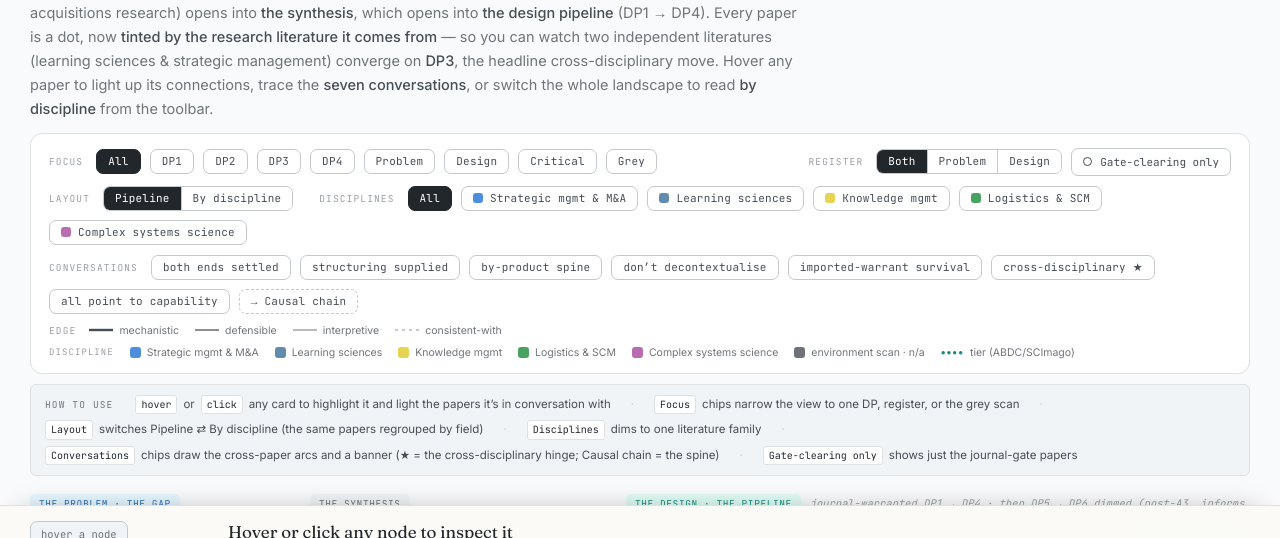
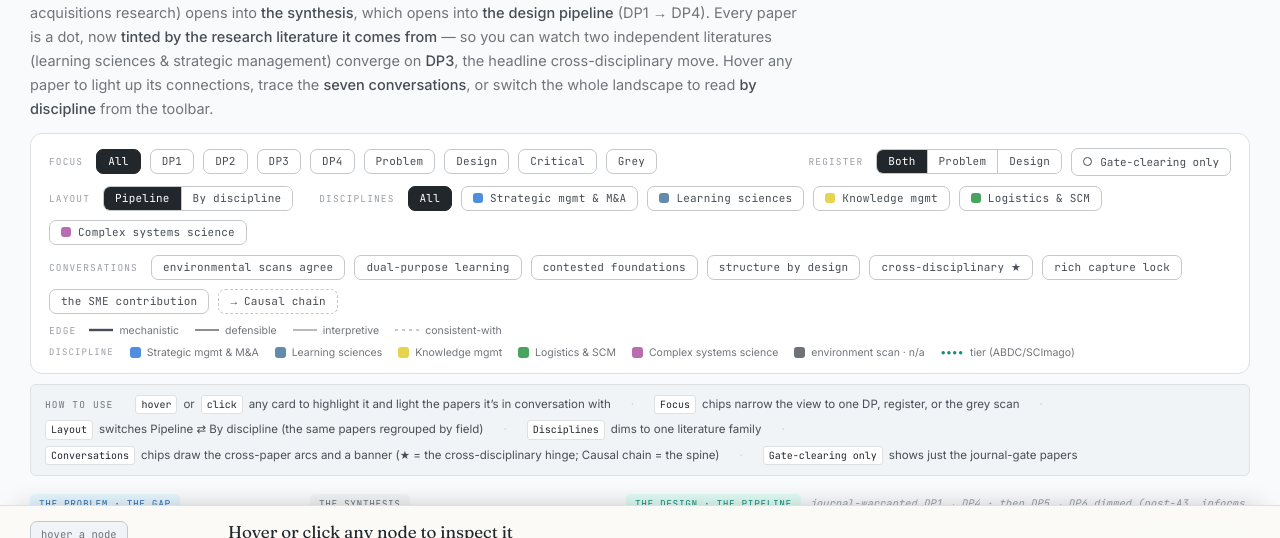
Before and after one commit to implicatio-grace/BUS922_A1B, a plain HTML site: page evidence-landscape.html in a window 1280 px wide. Shown: the part 194-732 px from the top of the page. Drawn offline with Linux system fonts and the light colour scheme.

Commit message:
Add files via upload

```diff
--- a/evidence-landscape.html
+++ b/evidence-landscape.html
@@ -483,13 +483,13 @@
       </div>
       <div class="trow">
         <span class="tlabel">Conversations</span>
-        <button class="chip convo-chip" data-convo="cA">both ends settled</button>
-        <button class="chip convo-chip" data-convo="cB">structuring supplied</button>
-        <button class="chip convo-chip" data-convo="cC">by-product spine</button>
-        <button class="chip convo-chip" data-convo="cD">don&rsquo;t decontextualise</button>
-        <button class="chip convo-chip" data-convo="cE">imported-warrant survival</button>
+        <button class="chip convo-chip" data-convo="cG">environmental scans agree</button>
+        <button class="chip convo-chip" data-convo="cC">dual-purpose learning</button>
+        <button class="chip convo-chip" data-convo="cE">contested foundations</button>
+        <button class="chip convo-chip" data-convo="cB">structure by design</button>
         <button class="chip convo-chip" data-convo="cF">cross-disciplinary ★</button>
-        <button class="chip convo-chip" data-convo="cG">all point to capability</button>
+        <button class="chip convo-chip" data-convo="cD">rich capture lock</button>
+        <button class="chip convo-chip" data-convo="cA">the SME contribution</button>
         <button class="chip convo-chip chain-chip" data-convo="chain">&rarr; Causal chain</button>
       </div>
       <div class="trow">
@@ -866,7 +866,7 @@ const CONVERSATIONS = {
     nodes:['markus','szulanski','kasper','riviere','lobato','vmb'],
     arcs:[['markus','szulanski','mechanistic'],['szulanski','kasper','defensible'],['kasper','lobato','consistent-with'],['lobato','riviere','interpretive'],['riviere','vmb','consistent-with']] },
   cE: { name:'Imported-warrant survival (the borrowed-foundations discipline)', lineage:'',
-    desc:'Three contested foundations &mdash; andragogy (DP1), externalisation/SECI (DP2), transfer (DP4) &mdash; answered the same way: import the construct narrowly/critically and relocate the evidential weight onto the better-evidenced mechanism literatures. The HD critical-evaluation engine.',
+    desc:'Three contested foundations &mdash; andragogy (DP1), externalisation/SECI (DP2), transfer (DP4) &mdash; answered the same way: import the construct narrowly/critically and relocate the evidential weight onto the better-evidenced mechanism literatures. The critical-evaluation engine.',
     nodes:['taylorkroth','knowles','gourlay','farnese','bisra','lobato','markus'],
     arcs:[['taylorkroth','knowles','interpretive'],['gourlay','farnese','defensible'],['farnese','bisra','consistent-with'],['lobato','markus','interpretive']] },
   cF: { name:'&ldquo;Relocate the codifying work&rdquo; — cross-disciplinary convergence', lineage:'', headline:true,
```
Also changed, not shown: index.html (+1 -1 lines).
